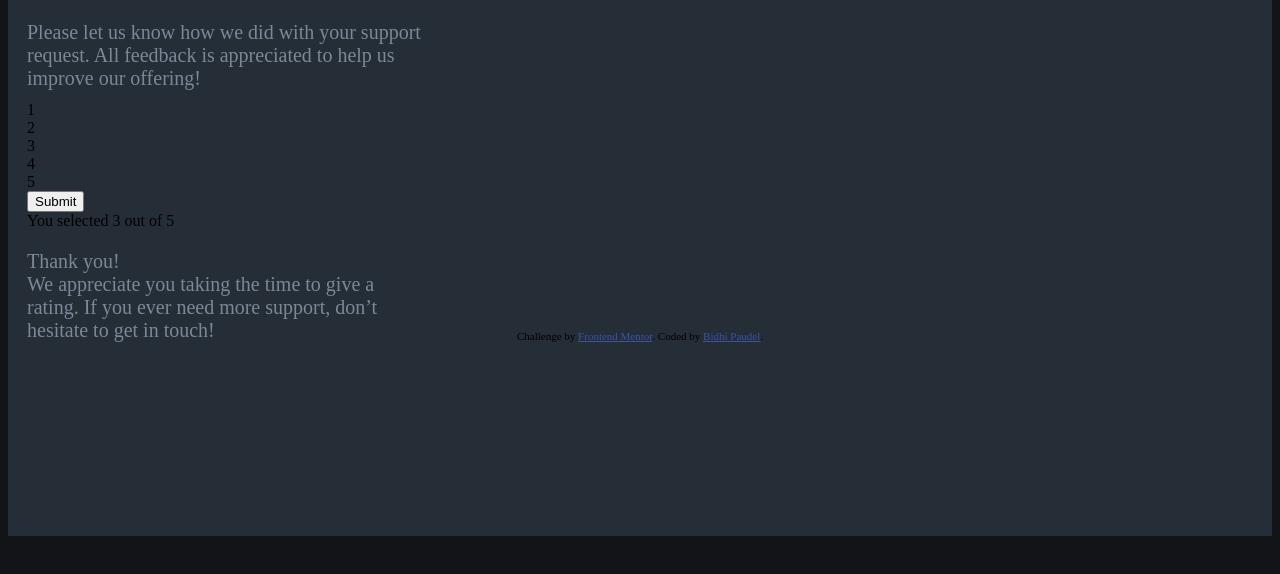
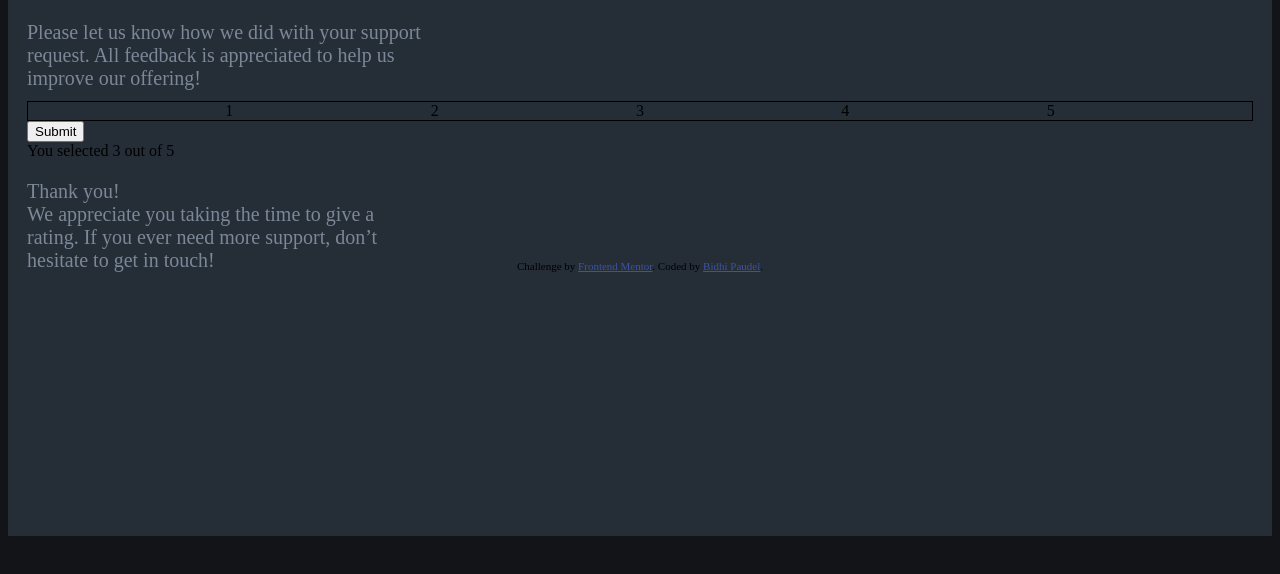
Before and after one commit to Bidhi1/interactive-rating-component-main, a plain HTML site: page index.html in a window 1280 px wide. Shown: the part 150-724 px from the top of the page. Drawn offline with Linux system fonts and the light colour scheme.

Commit message:
12th-commit

```diff
--- a/style.css
+++ b/style.css
@@ -61,7 +61,9 @@ body{
     height: 60px;
 }
 
-.rating.r1.r2.r3.r4.r5{
-    border: 1px solid black;
+.rating{
+    display: flex;
     flex-direction: row;
+    justify-content: space-evenly;
+    border:1px solid black;
 }
```
